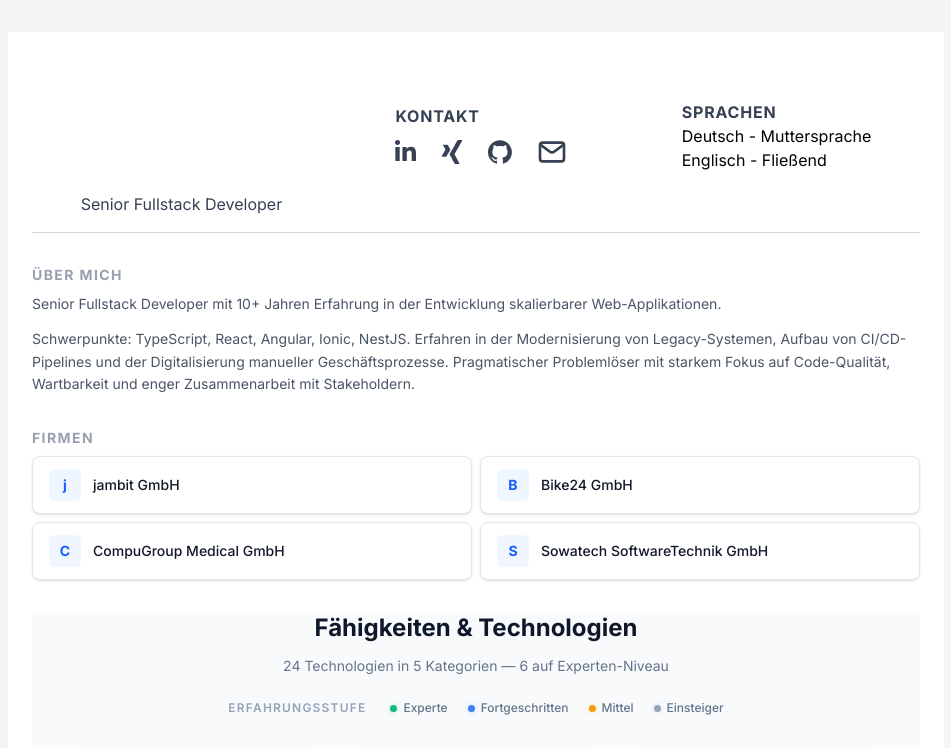
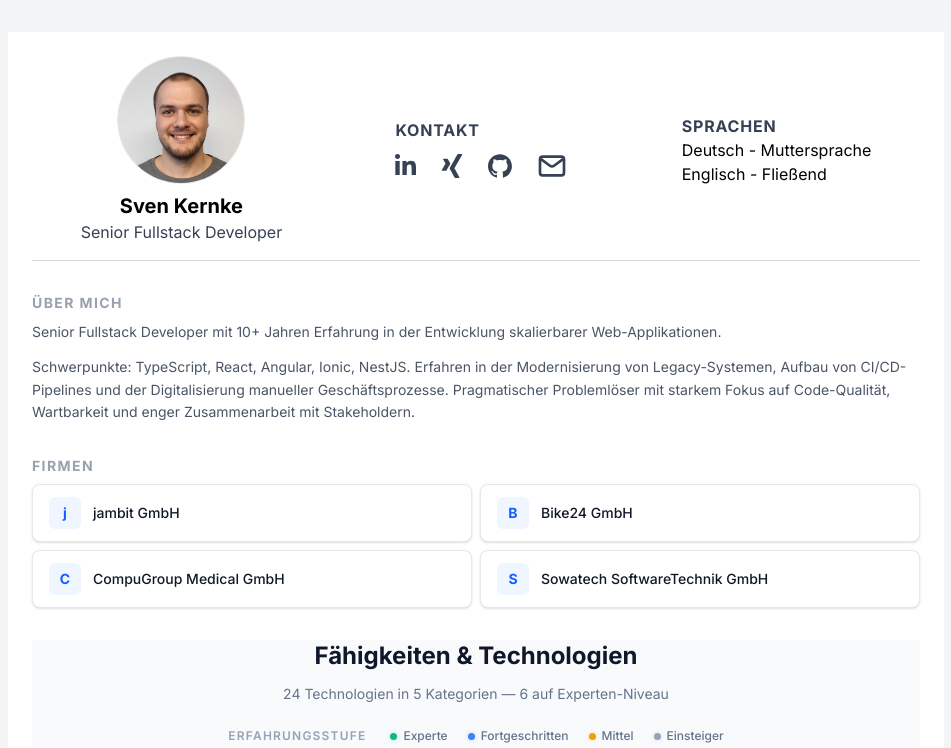
Before and after one commit to Sevenhero/cv-generator, a Next.js app: page / in a window 1280 px wide. Shown: the top 748 px of the page, without its empty margins (164-1115 px from the left). Built offline with nearby package versions, Linux system fonts and the light colour scheme.

Commit message:
updated packages

```diff
--- a/src/app/page.tsx
+++ b/src/app/page.tsx
@@ -11,7 +11,7 @@
 import Link from "next/link";
 import SkillCategories from "./components/SkillCategories";
 
-const hidden = true
+const hidden = false
 
 export default function Home() {
   const getFullName = () => {
--- a/tsconfig.json
+++ b/tsconfig.json
@@ -16,7 +16,7 @@
     "moduleResolution": "bundler",
     "resolveJsonModule": true,
     "isolatedModules": true,
-    "jsx": "preserve",
+    "jsx": "react-jsx",
     "incremental": true,
     "plugins": [
       {
@@ -28,12 +28,14 @@
         "./src/*"
       ]
     },
+    "target": "ES2017"
   },
   "include": [
     "next-env.d.ts",
     "**/*.ts",
     "**/*.tsx",
-    ".next/types/**/*.ts"
+    ".next/types/**/*.ts",
+    ".next/dev/types/**/*.ts"
   ],
   "exclude": [
     "node_modules"
```
Also changed, not shown: package.json (+12 -12 lines), 1 other file (tests, documents, lock files or other folders).
